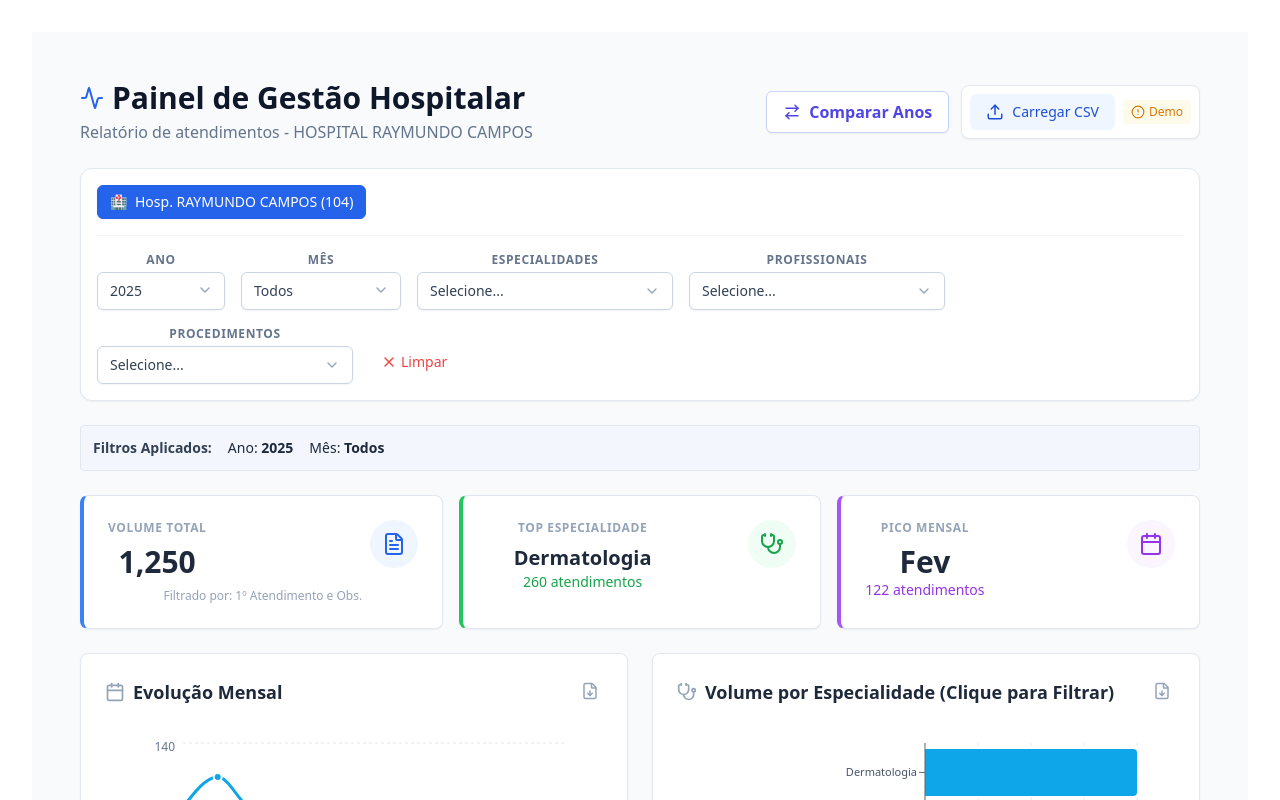
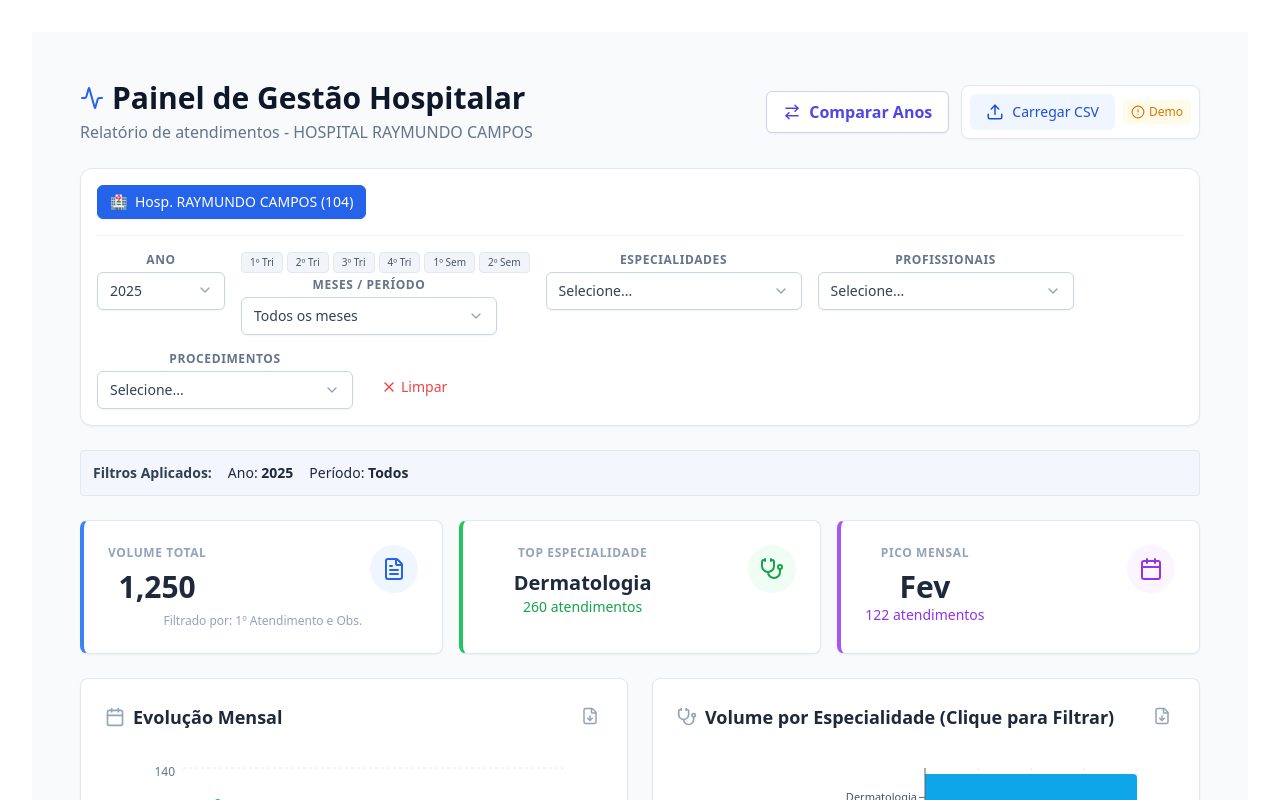
Before and after one commit to LeandroPRodrigues/Dashboard-Vivver, a React (Vite) app in the folder dashboard-hospitalar/: page / in a window 1280 px wide. Shown: the top 800 px of the page. Built offline with nearby package versions, Linux system fonts and the light colour scheme.

Commit message:
Atualização geral 1.0

```diff
--- a/dashboard-hospitalar/src/Dashboard.jsx
+++ b/dashboard-hospitalar/src/Dashboard.jsx
@@ -5,7 +5,7 @@ import {
 } from 'recharts';
 import {
   Upload, FileText, Activity, Calendar, Stethoscope, AlertCircle, Filter, ChevronDown, X, Check, Search, Info, User, Clock, Table, Download, AlertTriangle,
-  FileDown, Image as ImageIcon, FileSpreadsheet, ArrowRightLeft, LayoutDashboard, MapPin, Users, Scale, Watch
+  FileDown, Image as ImageIcon, FileSpreadsheet, ArrowRightLeft, LayoutDashboard, MapPin, Users, Scale, Watch, ListFilter
 } from 'lucide-react';
 import html2canvas from 'html2canvas';
 import * as XLSX from 'xlsx';
@@ -14,6 +14,15 @@ import * as XLSX from 'xlsx';
 const COLORS = ['#0ea5e9', '#22c55e', '#eab308', '#f97316', '#ef4444', '#8b5cf6', '#ec4899', '#6366f1', '#14b8a6', '#f43f5e'];
 const MONTH_NAMES = ['Jan', 'Fev', 'Mar', 'Abr', 'Mai', 'Jun', 'Jul', 'Ago', 'Set', 'Out', 'Nov', 'Dez'];
 const WEEK_DAYS = ['Domingo', 'Segunda', 'Terça', 'Quarta', 'Quinta', 'Sexta', 'Sábado'];
+
+const PERIOD_PRESETS = {
+  '1º Tri': ['1','2','3'],
+  '2º Tri': ['4','5','6'],
+  '3º Tri': ['7','8','9'],
+  '4º Tri': ['10','11','12'],
+  '1º Sem': ['1','2','3','4','5','6'],
+  '2º Sem': ['7','8','9','10','11','12']
+};
 
 const HOSPITAL_PROCEDURE_MAP = {
   '301060096': 'Primeiro atendimento', '0301060096': 'Primeiro atendimento', '9999999984': 'Primeiro atendimento',
@@ -24,7 +33,7 @@ const COLUMN_ALIASES = {
   unitCode: ['codigo_unidade', 'Codigo unidade', 'Cód. Unidade', 'cod_unidade'],
   unitName: ['nome_unidade', 'Nome unidade', 'Unidade', 'desc_unidade'],
   date: ['data_atendimento', 'Data atendimento', 'Data', 'dt_atend'],
-  time: ['hora_atendimento', 'Hora atendimento', 'Hora', 'hr_atend'], // NOVO
+  time: ['hora_atendimento', 'Hora atendimento', 'Hora', 'hr_atend'],
   spec: ['nome_especialidade', 'Nome especialidade', 'Especialidade', 'CBO', 'cbo_descricao'],
   prof: ['nome_profissional', 'Profissional', 'Nome do Profissional', 'Medico'],
   procCode: ['codigo_procedimento', 'Codigo procedimento', 'Cód. Procedimento'],
@@ -49,13 +58,6 @@ const normalizeHeader = (header) => {
   }
   return cleanHeader;
 };
-
-const parseDatePTBR = (dateStr) => {
-    if(!dateStr) return null;
-    const parts = dateStr.split('/');
-    if(parts.length === 3) return new Date(parts[2], parts[1]-1, parts[0]);
-    return null;
-}
 
 // --- COMPONENTES UI ---
 const Card = ({ children, className = "" }) => (
@@ -121,13 +123,14 @@ const generateMockData = () => {
         const month = Math.floor(Math.random() * 12) + 1;
         const age = Math.floor(Math.random() * 80) + 1;
         const day = Math.floor(Math.random() * 28) + 1;
-        // Mock Hour
-        const hour = Math.floor(Math.random() * (18 - 7 + 1)) + 7; // 07h as 18h
+        // Mock Hour (07h as 18h)
+        const hour = Math.floor(Math.random() * (18 - 7 + 1)) + 7;
         const min = Math.random() > 0.5 ? '30' : '00';
 
         mock.push({
           unitCode: "104", unitName: "HOSPITAL RAYMUNDO CAMPOS", mes_final: month, ano_final: year,
           date: `${day < 10 ? '0'+day : day}/${month < 10 ? '0'+month : month}/${year}`,
+          // Dados mockados vêm limpos, mas a lógica de upload tratará os sujos
           time: `${hour < 10 ? '0'+hour : hour}:${min}`,
           spec: specs[Math.floor(Math.random() * specs.length)],
           prof: `Dr. ${i}`, procCode: i % 5 === 0 ? '301060029' : '301060096',
@@ -137,7 +140,7 @@ const generateMockData = () => {
           ageGroup: age < 12 ? 'Criança (0-12)' : age < 18 ? 'Adolescente (13-18)' : age < 60 ? 'Adulto (19-59)' : 'Idoso (60+)'
         });
     }
-    // Gerar outras cidades menores
+    // Outras cidades
     for(let i=0; i<50; i++) {
         const month = Math.floor(Math.random() * 12) + 1;
         const age = Math.floor(Math.random() * 80) + 1;
@@ -211,9 +214,12 @@ export default function Dashboard() {
   const [isDemoData, setIsDemoData] = useState(true);
   const [isComparisonMode, setIsComparisonMode] = useState(false);
 
+  // Estado para Escala Logarítmica
+  const [isLogScale, setIsLogScale] = useState(false);
+
   // Filtros
   const [selectedYear, setSelectedYear] = useState('all');
-  const [selectedMonth, setSelectedMonth] = useState('all');
+  const [selectedMonths, setSelectedMonths] = useState([]); // Agora é Array!
   const [selectedSpecs, setSelectedSpecs] = useState([]);
   const [selectedProcs, setSelectedProcs] = useState([]);
   const [selectedProfs, setSelectedProfs] = useState([]);
@@ -247,14 +253,14 @@ export default function Dashboard() {
   const handleSpecChartClick = (data) => {
     if (data && data.name) {
       if (selectedSpecs.length === 1 && selectedSpecs.includes(data.name)) {
-        setSelectedSpecs([]); // Limpa se já estiver selecionado
+        setSelectedSpecs([]);
       } else {
-        setSelectedSpecs([data.name]); // Seleciona se não estiver
+        setSelectedSpecs([data.name]);
       }
     }
   };
 
-  // --- UPLOAD COM SMART MAPPING ---
+  // --- UPLOAD COM SMART MAPPING & LIMPEZA DE HORA ---
   const handleFileUpload = (event) => {
     const file = event.target.files[0];
     if (!file) return;
@@ -281,6 +287,15 @@ export default function Dashboard() {
             if (values[index]) {
               let val = values[index].replace(/"/g, '').trim();
               if (['prof', 'spec', 'procName', 'unitName', 'city'].includes(key)) val = fixEncoding(val);
+
+              // LIMPEZA DA HORA: Se vier "01/01/2000 09:00:00", pega só "09:00:00"
+              if (key === 'time' && val.includes(' ')) {
+                  const parts = val.split(' ');
+                  // Geralmente a hora é a segunda parte, mas verificamos se tem ":"
+                  if (parts[1] && parts[1].includes(':')) val = parts[1];
+                  else if (parts[0] && parts[0].includes(':')) val = parts[0];
+              }
+
               rowObj[key] = val;
             }
           });
@@ -336,13 +351,14 @@ export default function Dashboard() {
     const counts = {};
     unitData.forEach(item => {
         if (selectedYear !== 'all' && String(item.ano_final) !== selectedYear) return;
-        if (selectedMonth !== 'all' && String(item.mes_final) !== selectedMonth) return;
+        // Filtro de Múltiplos Meses
+        if (selectedMonths.length > 0 && !selectedMonths.includes(String(item.mes_final))) return;
+
         const s = item.spec || "Não informado";
         counts[s] = (counts[s] || 0) + 1;
     });
-    const sortedSpecs = Object.keys(counts).sort((a,b) => counts[b] - counts[a]);
-    return sortedSpecs;
-  }, [unitData, selectedYear, selectedMonth]);
+    return Object.keys(counts).sort((a,b) => counts[b] - counts[a]);
+  }, [unitData, selectedYear, selectedMonths]);
 
   const getSpecColor = (specName) => {
     const idx = specRankMap.indexOf(specName);
@@ -362,6 +378,7 @@ export default function Dashboard() {
       procs: Array.from(procs).sort().map(p => ({ label: p, value: p })),
       years: availableYears.map(y => ({ label: y, value: y })),
       profs: Array.from(profs).sort().map(p => ({ label: p, value: p })),
+      // Opções para o MultiSelect de Meses
       months: MONTH_NAMES.map((name, idx) => ({ label: name, value: String(idx + 1) }))
     };
   }, [unitData, availableYears]);
@@ -369,13 +386,15 @@ export default function Dashboard() {
   const filteredData = useMemo(() => {
     return unitData.filter(item => {
       if (selectedYear !== 'all' && String(item.ano_final) !== selectedYear) return false;
-      if (selectedMonth !== 'all' && String(item.mes_final) !== selectedMonth) return false;
+      // Lógica Multi-Mês
+      if (selectedMonths.length > 0 && !selectedMonths.includes(String(item.mes_final))) return false;
+
       if (selectedSpecs.length > 0 && !selectedSpecs.includes(item.spec)) return false;
       if (selectedProcs.length > 0 && !selectedProcs.includes(item.display_procedure)) return false;
       if (selectedProfs.length > 0 && !selectedProfs.includes(item.prof)) return false;
       return true;
     });
-  }, [unitData, selectedYear, selectedMonth, selectedSpecs, selectedProcs, selectedProfs]);
+  }, [unitData, selectedYear, selectedMonths, selectedSpecs, selectedProcs, selectedProfs]);
 
   // --- ESTATÍSTICAS ---
   const stats = useMemo(() => {
@@ -396,8 +415,9 @@ export default function Dashboard() {
           byWeekDayObj[dayName] = (byWeekDayObj[dayName] || 0) + 1;
       }
       if (item.time) {
+          // Pega a hora limpa (já tratada no upload)
           const hour = parseInt(item.time.split(':')[0]);
-          if (!isNaN(hour)) byHourObj[hour] = (byHourObj[hour] || 0) + 1;
+          if (!isNaN(hour) && hour >= 0 && hour <= 23) byHourObj[hour] = (byHourObj[hour] || 0) + 1;
       }
 
       const spec = item.spec || "Não informado"; bySpecObj[spec] = (bySpecObj[spec] || 0) + 1;
@@ -442,7 +462,7 @@ export default function Dashboard() {
     return { total, byMonth, bySpec, byCity, byAge, byWeekDay, byHour, byProf: allProfs.slice(0, 20), allProfs, profKeys: Array.from(profKeys), hospitalMatrixData };
   }, [filteredData, activeUnit, specRankMap]);
 
-  // --- COMPARAÇÃO ---
+  // --- COMPARAÇÃO (COM FILTRO DE MÊS) ---
   const comparisonData = useMemo(() => {
     if (!isComparisonMode || !compYear1 || !compYear2) return null;
     const baseData = rawData
@@ -454,8 +474,11 @@ export default function Dashboard() {
             return newItem;
         }).filter(item => item.isValid);
 
-    const d1 = baseData.filter(d => d.ano_final === compYear1);
-    const d2 = baseData.filter(d => d.ano_final === compYear2);
+    // Filtra Anos E também os Meses selecionados (se houver)
+    const filterByMonth = (d) => selectedMonths.length === 0 || selectedMonths.includes(String(d.mes_final));
+
+    const d1 = baseData.filter(d => d.ano_final === compYear1 && filterByMonth(d));
+    const d2 = baseData.filter(d => d.ano_final === compYear2 && filterByMonth(d));
 
     const total1 = d1.length;
     const total2 = d2.length;
@@ -463,6 +486,11 @@ export default function Dashboard() {
 
     const monthlyComp = [];
     for(let i=1; i<=12; i++) {
+        // Se houver filtro de meses, só mostra os meses selecionados no gráfico?
+        // Não, melhor mostrar todos para contexto, mas os valores serão 0 se filtrados.
+        // Ou melhor: se filtrou, mostra só o que filtrou.
+        if (selectedMonths.length > 0 && !selectedMonths.includes(String(i))) continue;
+
         monthlyComp.push({ name: MONTH_NAMES[i-1], [compYear1]: d1.filter(d => d.mes_final === i).length, [compYear2]: d2.filter(d => d.mes_final === i).length });
     }
 
@@ -474,7 +502,7 @@ export default function Dashboard() {
     }).sort((a, b) => b.diff - a.diff);
 
     return { monthlyComp, specDiff, total1, total2, growth };
-  }, [isComparisonMode, compYear1, compYear2, activeUnit, rawData]);
+  }, [isComparisonMode, compYear1, compYear2, activeUnit, rawData, selectedMonths]);
 
   return (
     <div className="min-h-screen bg-slate-50 p-4 md:p-8 font-sans text-slate-800">
@@ -510,26 +538,43 @@ export default function Dashboard() {
             ))}
           </div>
 
-          {/* FILTROS */}
-          {isComparisonMode ? (
-            <div className="flex flex-col md:flex-row gap-4 items-center bg-indigo-50 p-4 rounded-lg border border-indigo-100">
-                <div className="flex items-center gap-2 text-indigo-800 font-bold"><ArrowRightLeft size={20}/> <span>Modo Comparativo</span></div>
-                <div className="flex gap-4">
-                    <select value={compYear1} onChange={e => setCompYear1(e.target.value)} className="bg-white border border-indigo-200 rounded px-3 py-1 text-sm font-medium">{filterOptions.years.map(y => <option key={y.value} value={y.value}>{y.label}</option>)}</select>
+          {/* ÁREA DE FILTROS COMUM */}
+          <div className="flex flex-col md:flex-row gap-4 flex-wrap">
+             {/* Filtro de Ano (Diferente para cada modo) */}
+             {isComparisonMode ? (
+                <div className="flex gap-2 items-center bg-indigo-50 p-2 rounded border border-indigo-100">
+                    <span className="text-xs font-bold text-indigo-700 uppercase">Comparar:</span>
+                    <select value={compYear1} onChange={e => setCompYear1(e.target.value)} className="bg-white border border-indigo-200 rounded px-2 py-1 text-sm">{filterOptions.years.map(y => <option key={y.value} value={y.value}>{y.label}</option>)}</select>
                     <span className="text-indigo-400 font-bold">vs</span>
-                    <select value={compYear2} onChange={e => setCompYear2(e.target.value)} className="bg-white border border-indigo-200 rounded px-3 py-1 text-sm font-medium">{filterOptions.years.map(y => <option key={y.value} value={y.value}>{y.label}</option>)}</select>
+                    <select value={compYear2} onChange={e => setCompYear2(e.target.value)} className="bg-white border border-indigo-200 rounded px-2 py-1 text-sm">{filterOptions.years.map(y => <option key={y.value} value={y.value}>{y.label}</option>)}</select>
                 </div>
-            </div>
-          ) : (
-            <div className="flex flex-col md:flex-row gap-4 flex-wrap">
+             ) : (
                 <div className="w-full md:w-32"><label className="block text-xs font-semibold text-slate-500 mb-1 uppercase tracking-wider">Ano</label><div className="relative"><select className="w-full appearance-none bg-white border border-slate-300 hover:border-blue-400 px-3 py-2 rounded-md text-sm text-slate-700 shadow-sm focus:outline-none focus:ring-2 focus:ring-blue-100" value={selectedYear} onChange={(e) => setSelectedYear(e.target.value)}><option value="all">Todos</option>{filterOptions.years.map(y => <option key={y.value} value={y.value}>{y.label}</option>)}</select><ChevronDown size={16} className="absolute right-3 top-2.5 text-slate-400 pointer-events-none" /></div></div>
-                <div className="w-full md:w-40"><label className="block text-xs font-semibold text-slate-500 mb-1 uppercase tracking-wider">Mês</label><div className="relative"><select className="w-full appearance-none bg-white border border-slate-300 hover:border-blue-400 px-3 py-2 rounded-md text-sm text-slate-700 shadow-sm focus:outline-none focus:ring-2 focus:ring-blue-100" value={selectedMonth} onChange={(e) => setSelectedMonth(e.target.value)}><option value="all">Todos</option>{filterOptions.months.map(m => <option key={m.value} value={m.value}>{m.label}</option>)}</select><ChevronDown size={16} className="absolute right-3 top-2.5 text-slate-400 pointer-events-none" /></div></div>
-                <MultiSelect label="Especialidades" options={filterOptions.specs} selectedValues={selectedSpecs} onChange={setSelectedSpecs} />
-                <MultiSelect label="Profissionais" options={filterOptions.profs} selectedValues={selectedProfs} onChange={setSelectedProfs} />
-                <MultiSelect label="Procedimentos" options={filterOptions.procs} selectedValues={selectedProcs} onChange={setSelectedProcs} />
-                {(selectedYear !== 'all' || selectedMonth !== 'all' || selectedSpecs.length > 0 || selectedProcs.length > 0 || selectedProfs.length > 0) && (<div className="flex items-end pb-1"><button onClick={() => { setSelectedYear('all'); setSelectedMonth('all'); setSelectedSpecs([]); setSelectedProcs([]); setSelectedProfs([]); }} className="text-sm text-red-500 hover:text-red-700 font-medium flex items-center gap-1 px-3 py-2 rounded hover:bg-red-50 transition-colors"><X size={16} /> Limpar</button></div>)}
-            </div>
-          )}
+             )}
+
+             {/* FILTRO DE MÊS COM BOTÕES DE PERÍODO */}
+             <div className="flex flex-col gap-1">
+                <div className="flex gap-1">
+                    {Object.entries(PERIOD_PRESETS).map(([label, months]) => (
+                        <button key={label} onClick={() => setSelectedMonths(months)} className="px-2 py-0.5 text-[10px] bg-slate-100 hover:bg-blue-100 text-slate-600 rounded border border-slate-200 transition-colors">{label}</button>
+                    ))}
+                </div>
+                <MultiSelect label="Meses / Período" options={filterOptions.months} selectedValues={selectedMonths} onChange={setSelectedMonths} placeholder="Todos os meses" />
+             </div>
+
+             <MultiSelect label="Especialidades" options={filterOptions.specs} selectedValues={selectedSpecs} onChange={setSelectedSpecs} />
+
+             {!isComparisonMode && (
+                <>
+                    <MultiSelect label="Profissionais" options={filterOptions.profs} selectedValues={selectedProfs} onChange={setSelectedProfs} />
+                    <MultiSelect label="Procedimentos" options={filterOptions.procs} selectedValues={selectedProcs} onChange={setSelectedProcs} />
+                </>
+             )}
+
+             <div className="flex items-end pb-1">
+                <button onClick={() => { setSelectedYear('all'); setSelectedMonths([]); setSelectedSpecs([]); setSelectedProcs([]); setSelectedProfs([]); }} className="text-sm text-red-500 hover:text-red-700 font-medium flex items-center gap-1 px-3 py-2 rounded hover:bg-red-50 transition-colors"><X size={16} /> Limpar</button>
+             </div>
+          </div>
         </div>
 
         {/* --- VIEW: COMPARAÇÃO --- */}
@@ -557,7 +602,7 @@ export default function Dashboard() {
                 <div className="mb-6 p-3 border border-slate-200 rounded text-sm bg-blue-50/50 flex flex-wrap gap-4">
                     <span className="font-bold text-slate-700">Filtros Aplicados:</span>
                     <span>Ano: <strong>{selectedYear === 'all' ? 'Todos' : selectedYear}</strong></span>
-                    <span>Mês: <strong>{selectedMonth === 'all' ? 'Todos' : MONTH_NAMES[selectedMonth-1]}</strong></span>
+                    <span>Período: <strong>{selectedMonths.length === 0 ? 'Todos' : selectedMonths.length === 12 ? 'Ano Completo' : `${selectedMonths.length} meses selecionados`}</strong></span>
                     {selectedSpecs.length > 0 && <span>Especialidades: <strong>{selectedSpecs.length}</strong></span>}
                 </div>
 
@@ -574,7 +619,6 @@ export default function Dashboard() {
                     </Card>
                     <Card className="p-6">
                         <div className="flex justify-between items-start mb-6"><h3 className="text-lg font-bold text-slate-800 flex items-center gap-2"><Stethoscope size={20} className="text-slate-400" /> Volume por Especialidade (Clique para Filtrar)</h3><ExportWidget targetId="chart-specs" fileName="volume_especialidade" /></div>
-                        {/* CORES CORRIGIDAS AQUI - Usando getSpecColor */}
                         <div id="chart-specs" className="h-80 w-full bg-white p-2"><ResponsiveContainer width="100%" height="100%"><BarChart layout="vertical" data={stats.bySpec.slice(0, 10)} margin={{ top: 5, right: 30, left: 60, bottom: 5 }}><CartesianGrid strokeDasharray="3 3" horizontal={false} stroke="#e2e8f0" /><XAxis type="number" hide /><YAxis dataKey="name" type="category" width={180} tick={{fill: '#475569', fontSize: 11, fontWeight: 500}} interval={0} /><RechartsTooltip cursor={{fill: '#f1f5f9'}} contentStyle={{ backgroundColor: '#fff', borderRadius: '8px', border: 'none', boxShadow: '0 4px 6px -1px rgb(0 0 0 / 0.1)' }} />
                         <Bar dataKey="value" name="Atendimentos" radius={[0, 4, 4, 0]} onClick={handleSpecChartClick} cursor="pointer">
                             {stats.bySpec.slice(0, 10).map((entry, index) => (
@@ -632,7 +676,6 @@ export default function Dashboard() {
                             </ResponsiveContainer>
                         </div>
                     </Card>
-                    {/* TABELA DE CIDADES */}
                     <Card className="p-0 border-t-4 border-t-blue-400 lg:col-span-2 overflow-hidden">
                         <div className="p-6 pb-4 bg-white flex justify-between items-center">
                             <div><h3 className="text-lg font-bold text-slate-800 flex items-center gap-2"><MapPin size={20} className="text-slate-400" /> Atendimentos por Cidade</h3><p className="text-sm text-slate-500 mt-1">Origem dos pacientes</p></div>
@@ -659,7 +702,6 @@ export default function Dashboard() {
                     </Card>
                 </div>
 
-                {/* MATRIZ HOSPITALAR */}
                 {activeUnit === '104' && (
                     <Card className="p-0 border-t-4 border-t-blue-600 mb-8 overflow-hidden">
                         <div className="p-6 pb-4 bg-white flex justify-between items-center"><div><h3 className="text-lg font-bold text-slate-800 flex items-center gap-2"><Table size={20} className="text-slate-400" /> Matriz de Atendimentos</h3><p className="text-sm text-slate-500 mt-1">Visão detalhada por Especialidade e Mês</p></div><ExportWidget targetId="table-matriz" fileName="matriz_hospital" dataForExcel={stats.hospitalMatrixData} /></div>
```
